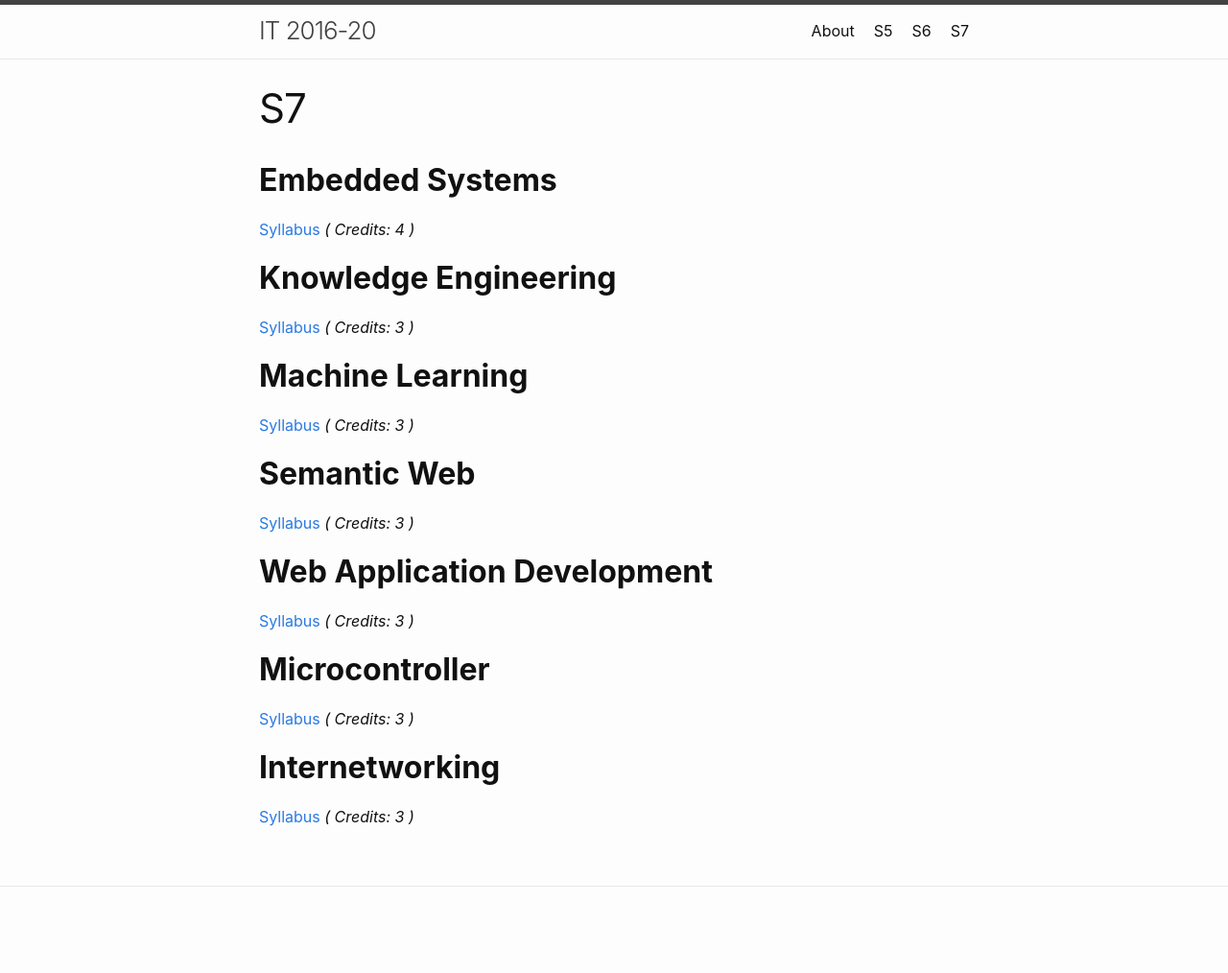
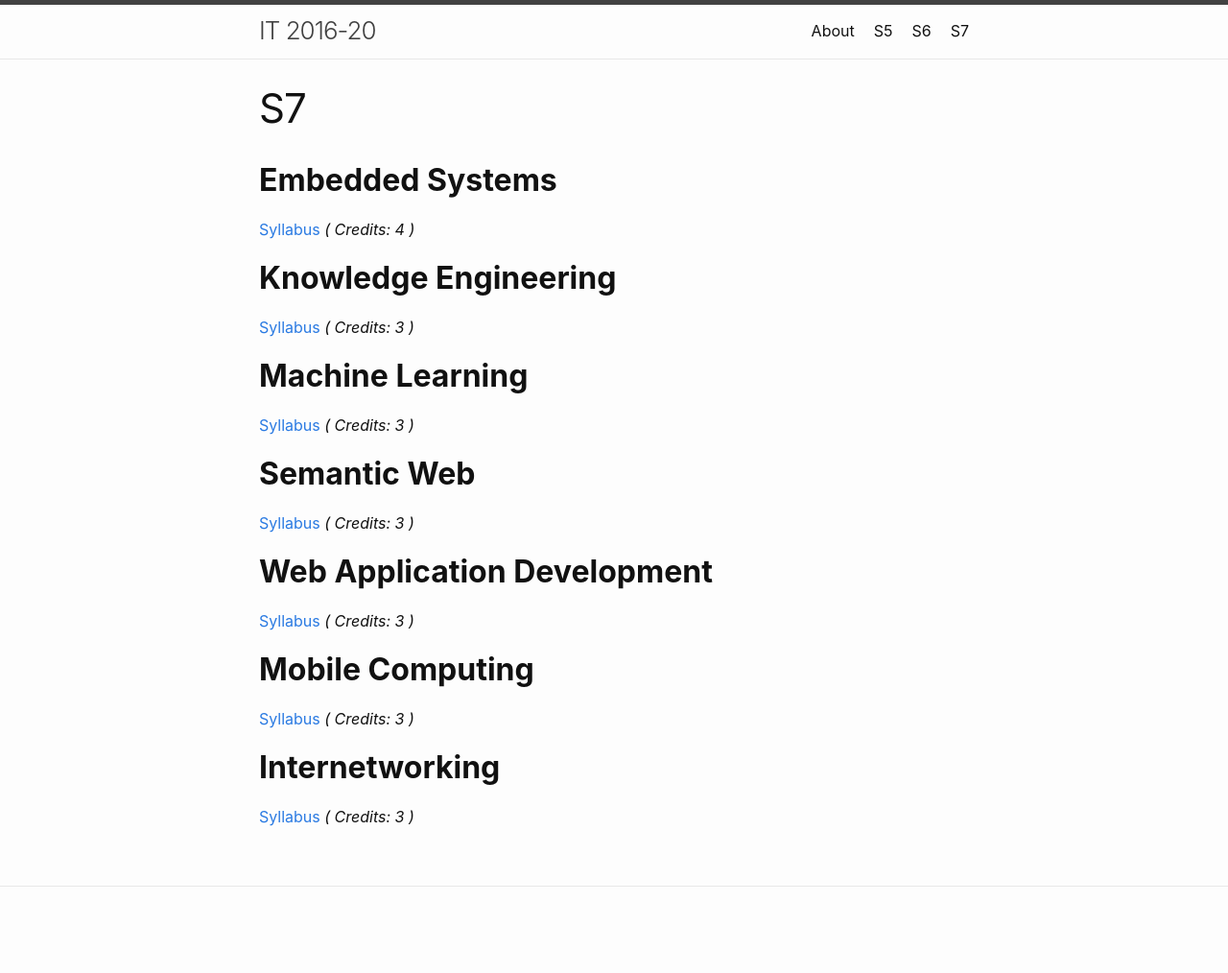
Before and after one commit to IT-GECBH/2020, a Jekyll site: the page built from resources_s7.md, in a window 1280 px wide. Shown: the whole page at 96% size. Built offline with Jekyll 4.4.1, drawn with Linux system fonts in a browser that asks for light colours.

Commit message:
Update resources_s7.md

```diff
--- a/resources_s7.md
+++ b/resources_s7.md
@@ -23,7 +23,7 @@ permalink: /resources-s7/
 [Syllabus](/year3/resources/WAD/IT409-Web-Application-Development.pdf) *( Credits: 3 )*  <br />
 <!-- [Previous Year Question Paper][] -->
 
-## **Microcontroller**
+## **Mobile Computing**
 [Syllabus](/year3/resources/MC/IT403-Mobile-Computing.pdf) *( Credits: 3 )*  <br />
 <!-- [Previous Year Question Paper][] -->
 
```
